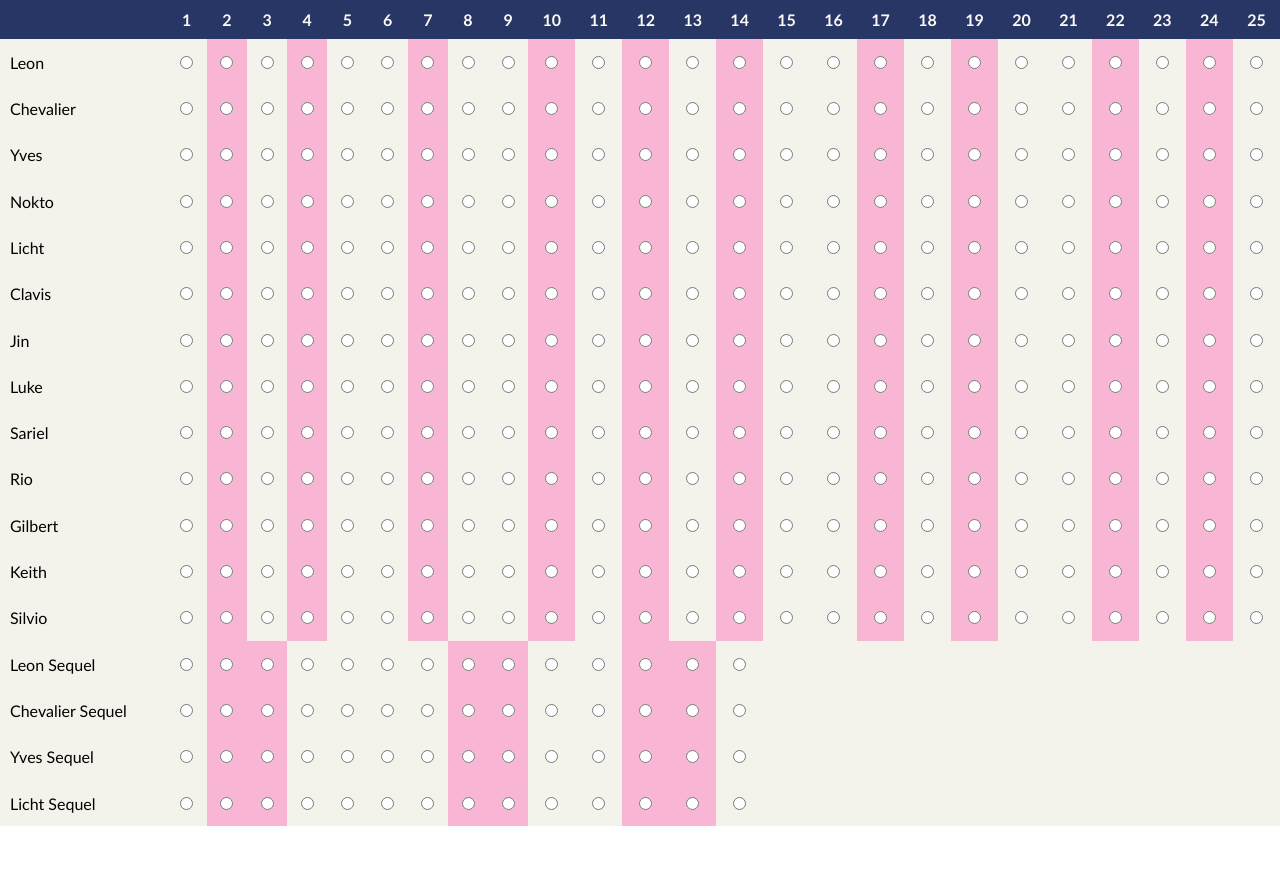
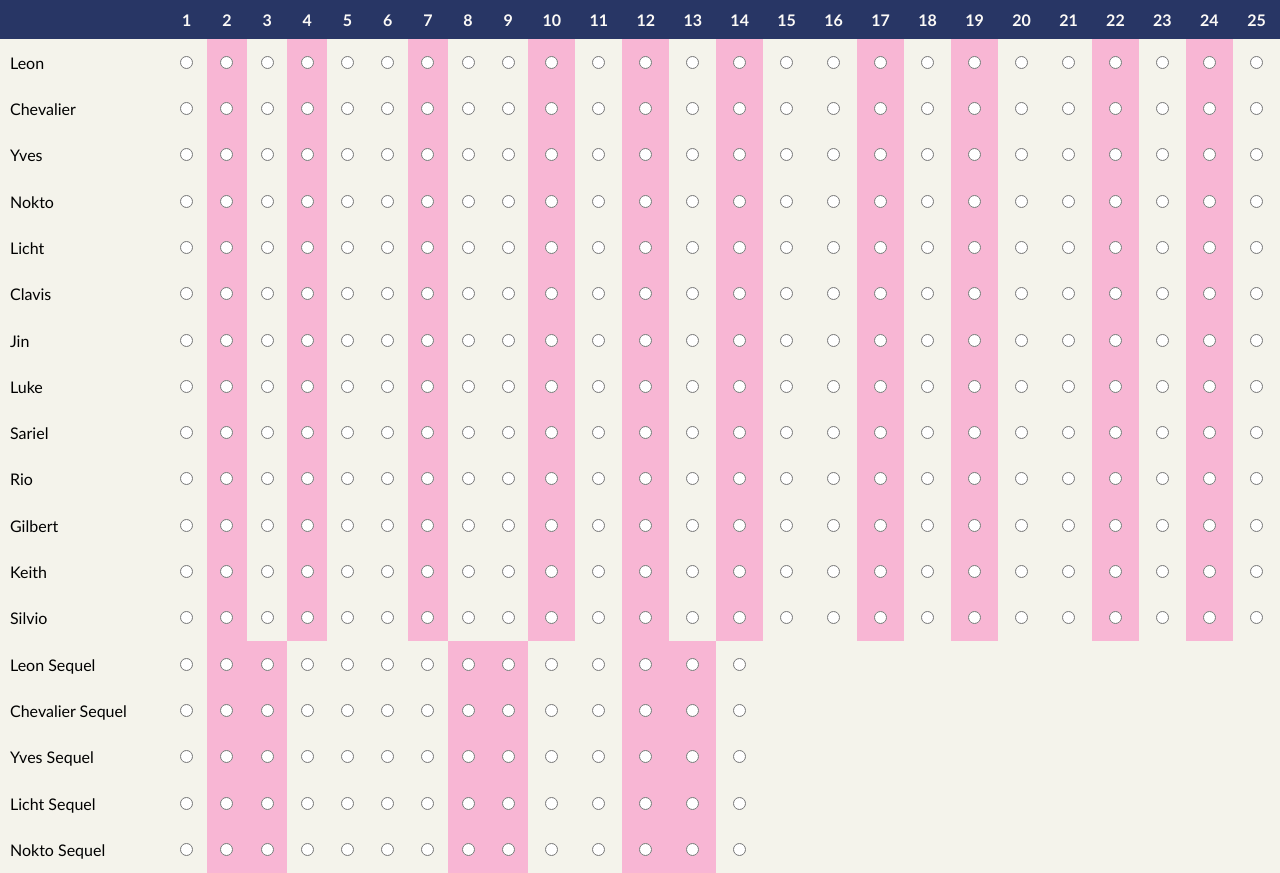
Before and after one commit to WisteriaNotes/IkeseriesRouteTracker, a plain HTML site: page tables/ikepri_table.html in a window 1280 px wide. Before the commit the page ends 826 px from the top, so only its background shows below. Drawn offline with nearby package versions, Linux system fonts and the light colour scheme.

Commit message:
Added Nokto's sequel

```diff
--- a/tables/ikepri_table.html
+++ b/tables/ikepri_table.html
@@ -565,6 +565,24 @@
       <td class= "specialRoute"> <input type="radio" id='lichtseq13' name="lichtseq" style="display: block; margin: 0.5em auto;"> </td>
       <td class = "resetColor"> <input type="radio" id='lichtseq14' name="lichtseq" style="display: block; margin: 0.5em auto;"> </td>
 
-    </tr>
+   <tr>
+      <td>Nokto Sequel</td>
+
+      <td> <input type="radio" id='noktoseq1' name="noktoseq" style="display: block; margin: 0.5em auto;"> </td>
+      <td> <input type="radio" id='noktoseq2' name="noktoseq" style="display: block; margin: 0.5em auto;"> </td>
+      <td class= "specialRoute"> <input type="radio" id='noktoseq3' name="noktoseq" style="display: block; margin: 0.5em auto;"> </td>
+      <td class = "resetColor"> <input type="radio" id='noktoseq4' name="noktoseq" style="display: block; margin: 0.5em auto;"> </td>
+      <td> <input type="radio" id='noktoseq5' name="noktoseq" style="display: block; margin: 0.5em auto;"> </td>
+      <td> <input type="radio" id='noktoseq6' name="noktoseq" style="display: block; margin: 0.5em auto;"> </td>
+      <td class = "resetColor"> <input type="radio" id='noktoseq7' name="noktoseq" style="display: block; margin: 0.5em auto;"> </td>
+      <td class= "specialRoute"> <input type="radio" id='noktoseq8' name="noktoseq" style="display: block; margin: 0.5em auto;"> </td>
+      <td class= "specialRoute"> <input type="radio" id='noktoseq9' name="noktoseq" style="display: block; margin: 0.5em auto;"> </td>
+      <td class = "resetColor"> <input type="radio" id='noktoseq10' name="noktoseq" style="display: block; margin: 0.5em auto;"> </td>
+      <td> <input type="radio" id='noktoseq11' name="noktoseq" style="display: block; margin: 0.5em auto;"> </td>
+      <td class= "specialRoute"> <input type="radio" id='noktoseq12' name="noktoseq" style="display: block; margin: 0.5em auto;"> </td>
+      <td class= "specialRoute"> <input type="radio" id='noktoseq13' name="noktoseq" style="display: block; margin: 0.5em auto;"> </td>
+      <td class = "resetColor"> <input type="radio" id='noktoseq14' name="noktoseq" style="display: block; margin: 0.5em auto;"> </td>
+
+   </tr>
 </body>
 </html>
```
